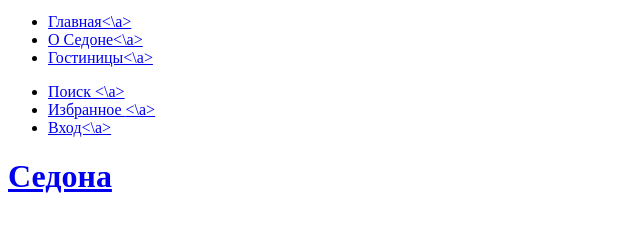
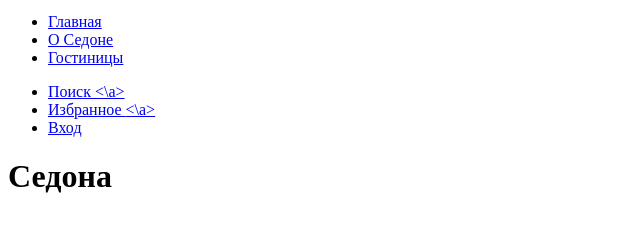
Before and after one commit to vikey31/862871-sedona-33, a plain HTML site: page index.html in a window 1280 px wide. Shown: the part 29-260 px from the top of the page, without its empty margins (0-640 px from the left). Drawn offline with Linux system fonts and the light colour scheme.

Commit message:
Update index.html

```diff
--- a/index.html
+++ b/index.html
@@ -10,13 +10,13 @@
       <nav class="navigation">
         <ul class="navigation-list">
           <li class="navigation-item">
-            <a class="navigation-link"href="main.html">Главная<\a>
+            <a class="navigation-link"href="main.html">Главная</a>
           </li>
           <li class="navigation-item">
-            <a class="navigation-link"href="about.html">О Седоне<\a>
+            <a class="navigation-link"href="about.html">О Седоне</a>
           </li>
           <li class="navigation-item">
-            <a class="navigation-link"href="catalog.html">Гостиницы<\a>
+            <a class="navigation-link"href="catalog.html">Гостиницы</a>
           </li>
         </ul>
         <ul class="navigation-list navigation user">
@@ -35,7 +35,7 @@
             <\a>
           </li>
           <li class="navigation-item">
-            <a class="navigation-link"href="#">Вход<\a>
+            <a class="navigation-link"href="#">Вход</a>
           </li>
         </ul>
       </nav>
```
